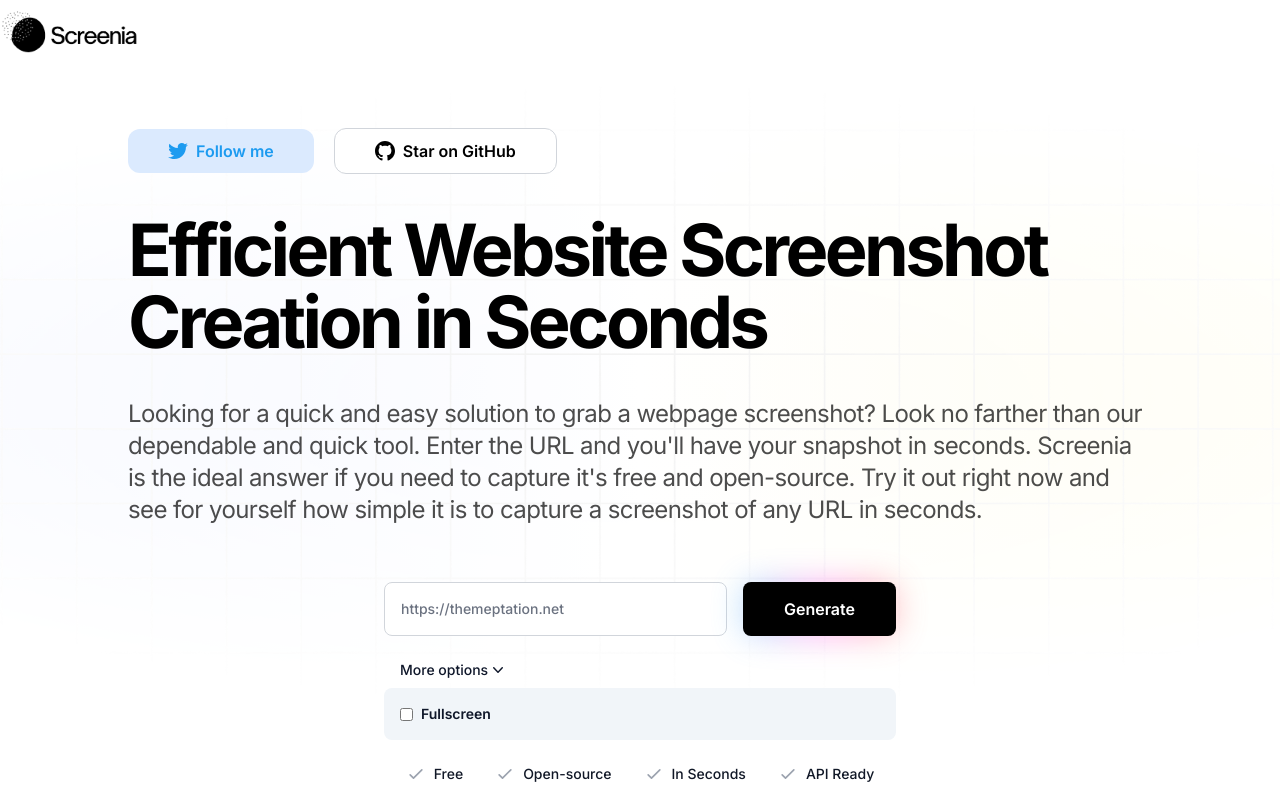
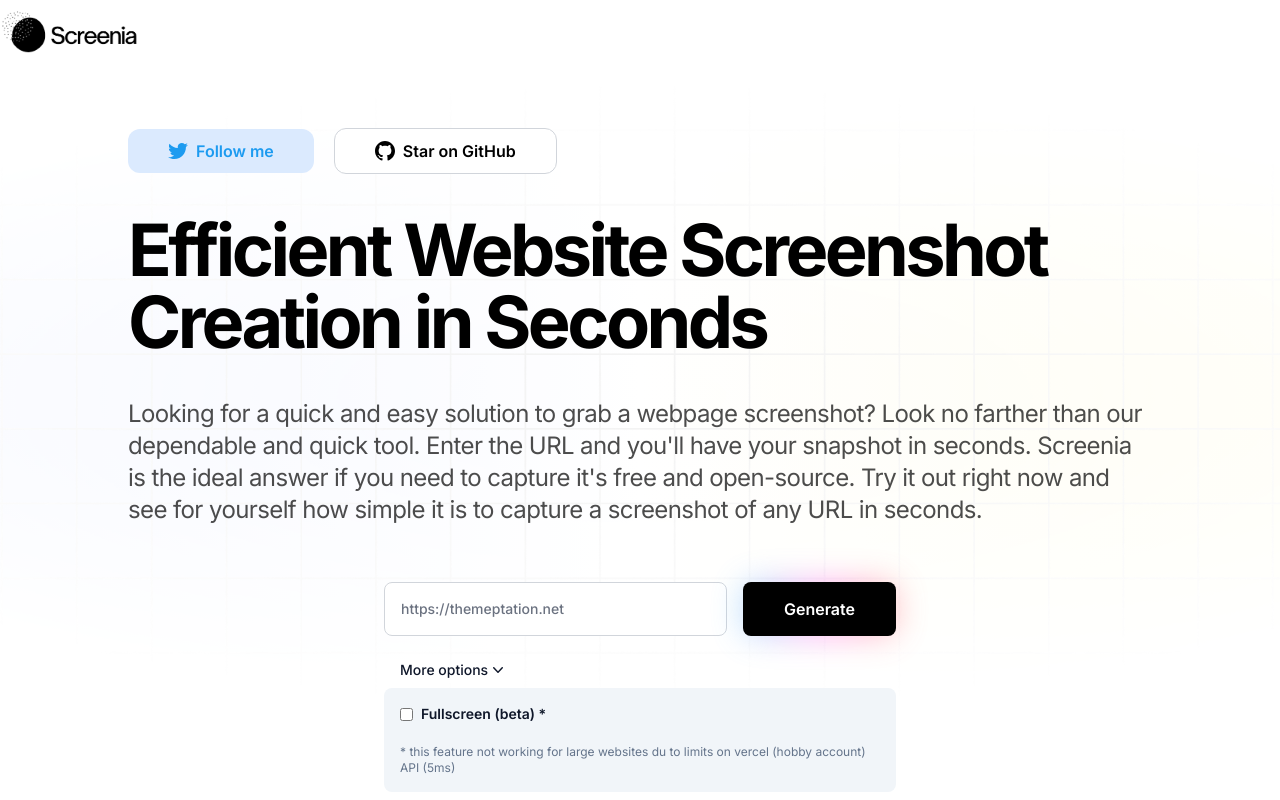
Before and after one commit to badaoui220/screenia, a Next.js app: page / in a window 1280 px wide. Both pictures are taken after a click on the button "More options". Shown: the top 800 px of the page. Built offline with nearby package versions, Linux system fonts and the light colour scheme; no server answers.

Commit message:
fix: add disclaimer for fullscreen feature

```diff
--- a/package.json
+++ b/package.json
@@ -16,7 +16,6 @@
   "dependencies": {
     "@headlessui/react": "^1.7.10",
     "@heroicons/react": "^2.0.15",
-    "@netlify/plugin-nextjs": "^4.30.4",
     "@next/font": "^13.1.6",
     "chrome-aws-lambda": "^8.0.2",
     "framer-motion": "^9.0.2",
@@ -46,7 +45,8 @@
     "prettier-plugin-tailwindcss": "^0.2.2",
     "puppeteer": "^8.0.0",
     "tailwindcss": "^3.2.6",
-    "typescript": "4.9.5"
+    "typescript": "4.9.5",
+    "@netlify/plugin-nextjs": "^4.30.4"
   },
   "engines": {
     "node": "^14"
--- a/pages/index.tsx
+++ b/pages/index.tsx
@@ -153,7 +153,8 @@ const Home: NextPage = () => {
                     className={`${open ? "rotate-180 transform" : ""} h-5 w-5`}
                   />
                 </Disclosure.Button>
-                <Disclosure.Panel className="flex flex-wrap items-center gap-5 p-4 rounded-lg bg-slate-100">
+                <Disclosure.Panel className="flex flex-col p-4 rounded-lg bg-slate-100">
+                  <div className="flex flex-wrap items-center gap-5">
                     <label className="flex items-center space-x-2">
                       <input
                         type="checkbox"
@@ -162,9 +163,14 @@ const Home: NextPage = () => {
                         onChange={handleChangeChecked}
                       />
                       <div className="text-sm font-semibold text-slate-900">
-                      Fullscreen
+                        Fullscreen (beta) *
                       </div>
                     </label>
+                  </div>
+                  <span className="mt-5 text-xs  text-slate-500">
+                    * this feature not working for large websites du to limits
+                    on vercel (hobby account) API (5ms)
+                  </span>
                 </Disclosure.Panel>
               </>
             )}
```
Lines whose indentation alone changed are shown as unchanged.
